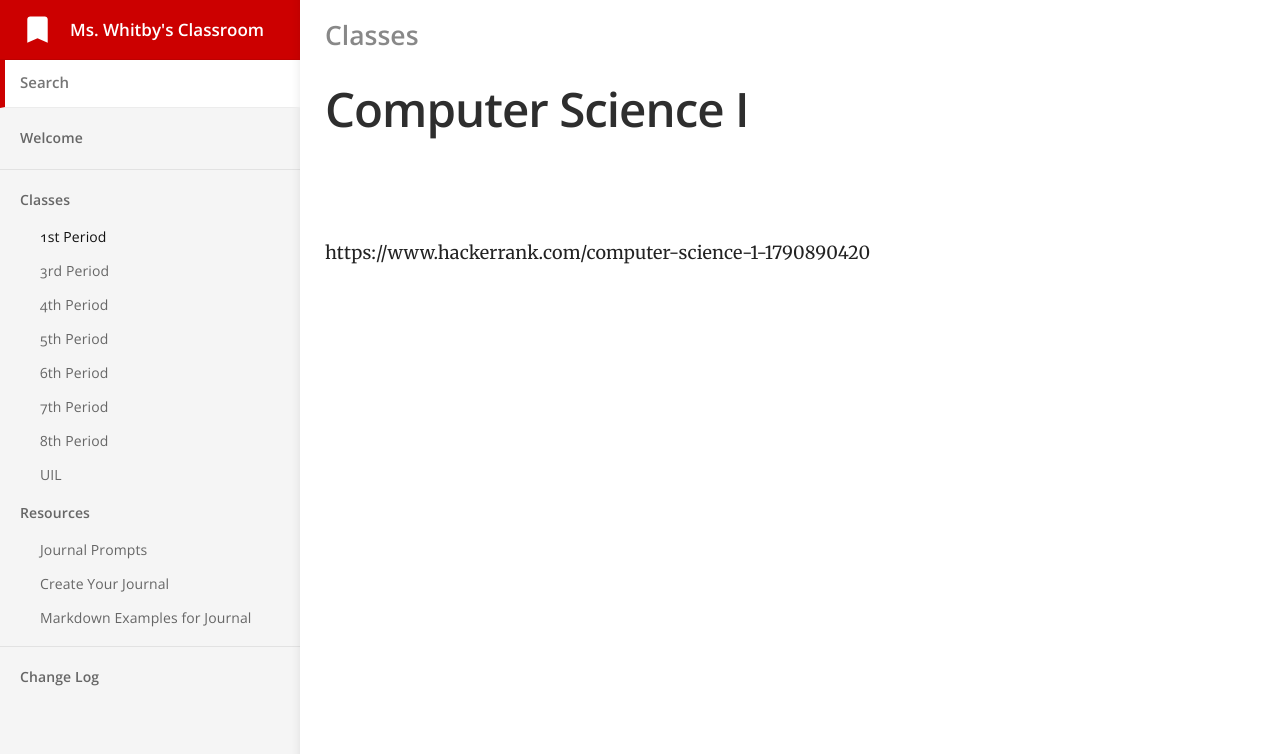
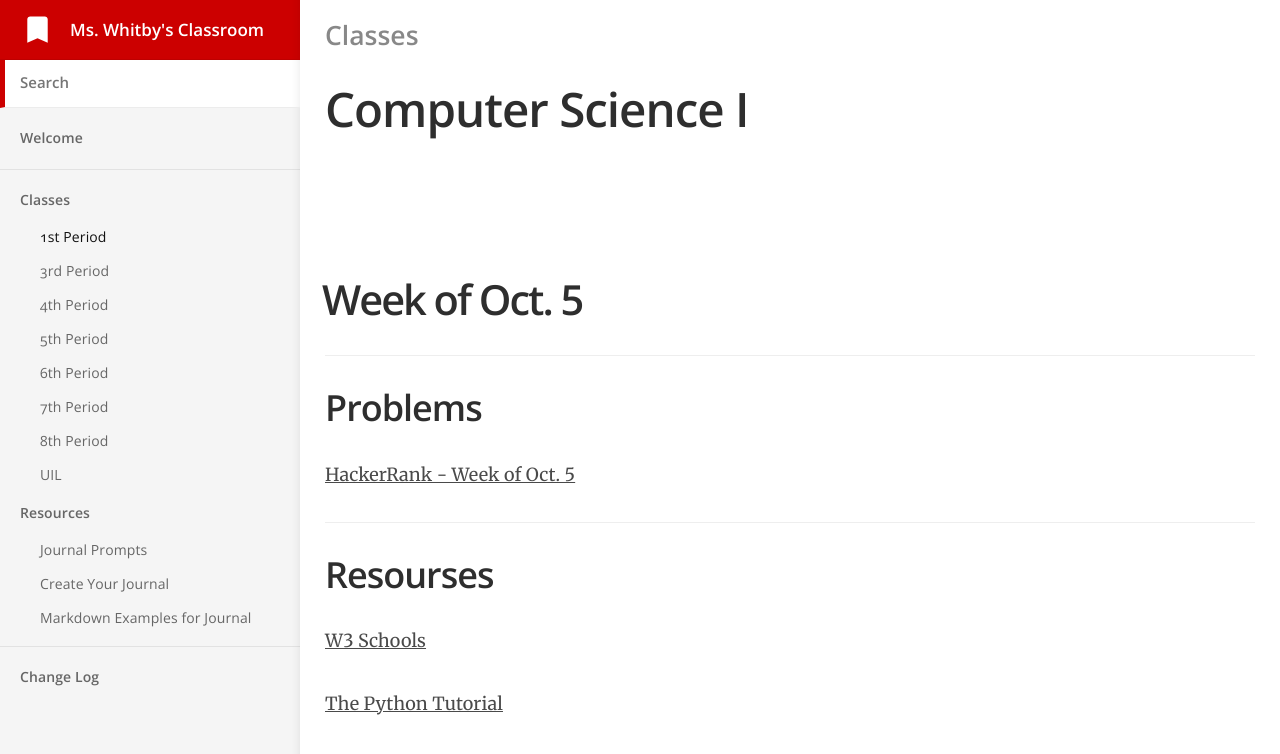
Before and after one commit to mswhitby/classroom, a Jekyll site: the page built from _docs/classes/1st.md, in a window 1280 px wide. Shown: the top 754 px of the page. Built offline with Jekyll 4.4.1, drawn with Linux system fonts in a browser that asks for light colours.

Commit message:
Update 1st.md

```diff
--- a/_docs/classes/1st.md
+++ b/_docs/classes/1st.md
@@ -5,5 +5,12 @@ category: Classes
 order: 1
 ---
 
+# Week of Oct. 5
 
-https://www.hackerrank.com/computer-science-1-1790890420
+## Problems
+[HackerRank - Week of Oct. 5](https://www.hackerrank.com/computer-science-1-1790890420)
+
+## Resourses
+[W3 Schools](https://www.w3schools.com/python)
+
+[The Python Tutorial](https://docs.python.org/3/tutorial/index.html)
```
